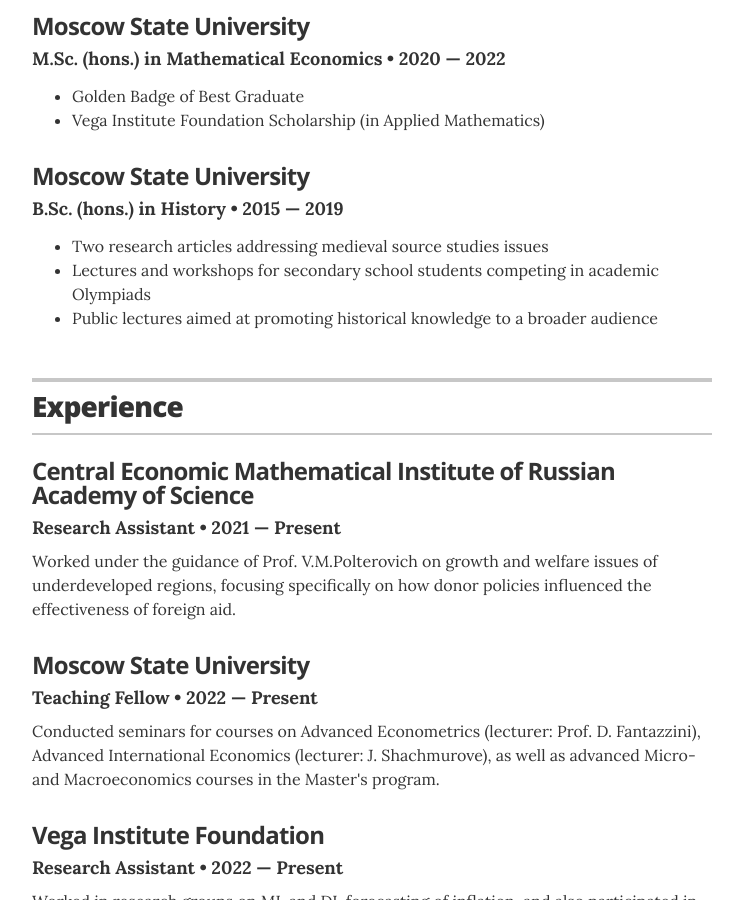
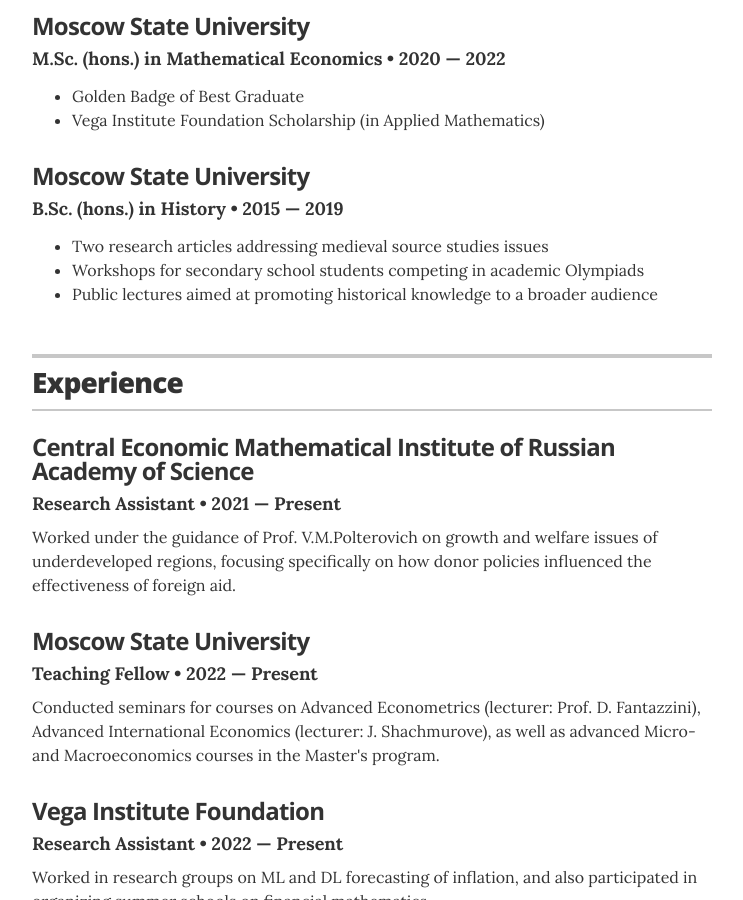
Before and after one commit to MikitchukMarina/MikitchukMarina.github.io, a Jekyll site: the page built from index.html, in a window 1280 px wide and 900 px high, scrolled down 836 px. Shown: the whole window, without its empty margins (268-1011 px from the left). Built offline with Jekyll 4.4.1, drawn with Linux system fonts in a browser that asks for light colours.

Commit message:
Update award description in education data

```diff
--- a/_data/education.yml
+++ b/_data/education.yml
@@ -18,5 +18,5 @@
   year: 2015 — 2019
   awards:
     - award: Two research articles addressing medieval source studies issues
-    - award: Lectures and workshops for secondary school students competing in academic Olympiads
+    - award: Workshops for secondary school students competing in academic Olympiads
     - award: Public lectures aimed at promoting historical knowledge to a broader audience
```
